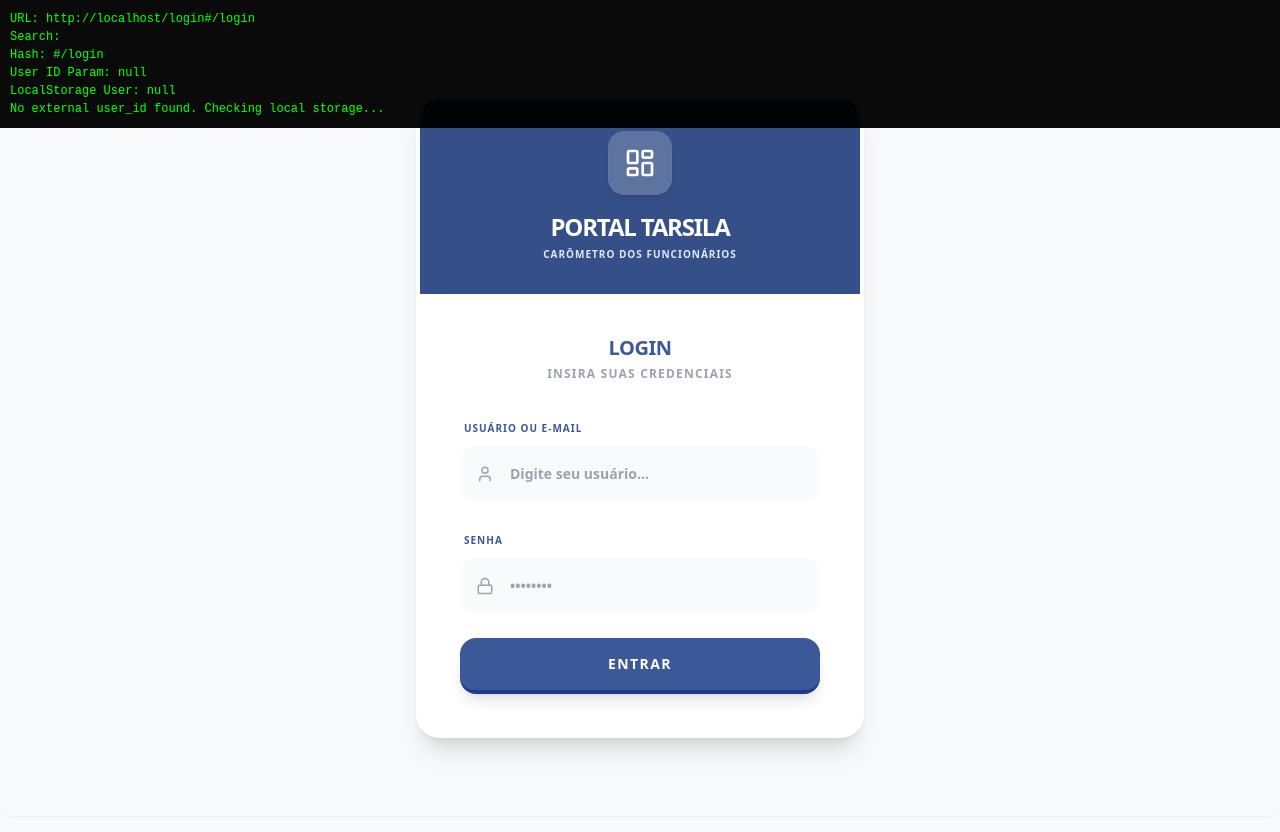
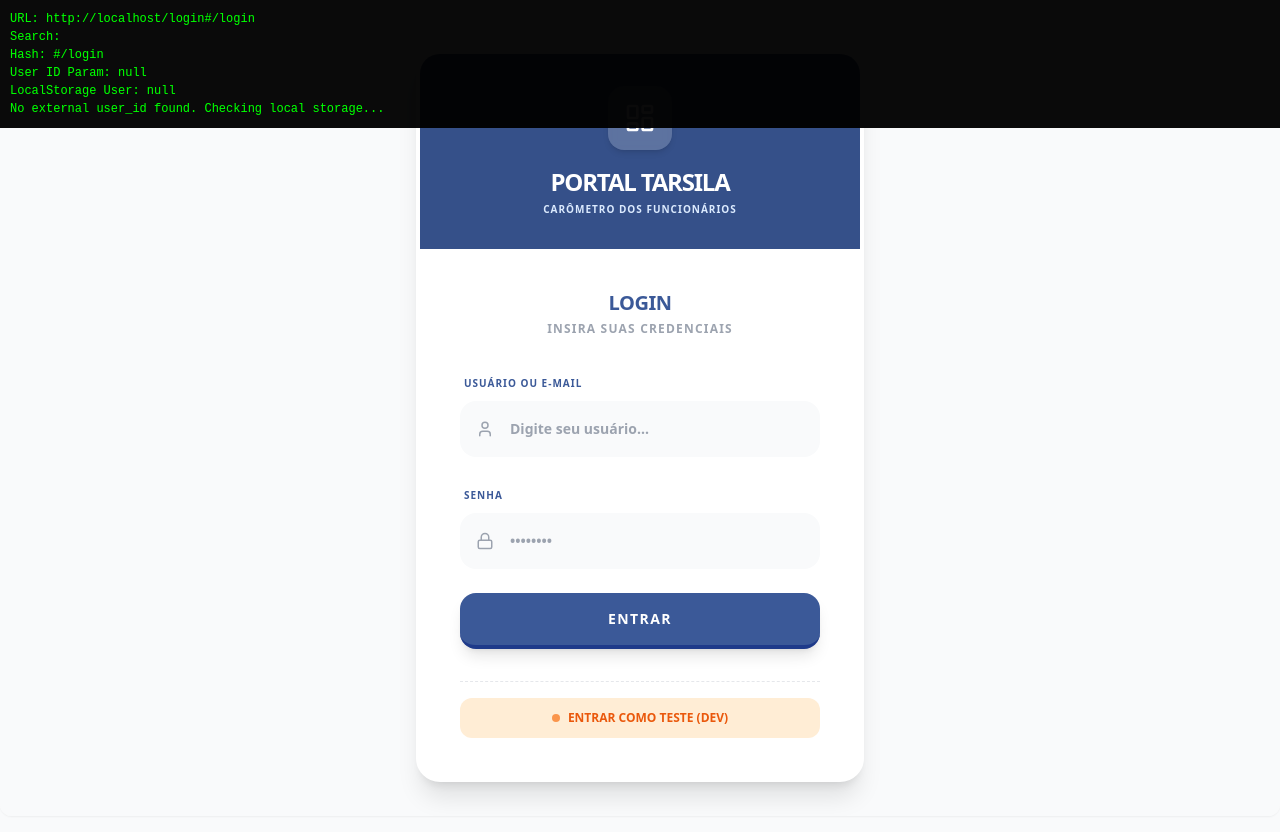
Before and after one commit to egcampos26/CAROMETRO_FUNCIONARIOS, a React (Vite) app: page /login#/login in a window 1280 px wide. Built offline with nearby package versions, Linux system fonts and the light colour scheme; no server answers; the database is empty.

Commit message:
Implement mock test user for dev mode

```diff
--- a/AuthContext.tsx
+++ b/AuthContext.tsx
@@ -17,6 +17,7 @@ interface AuthContextType {
     loading: boolean;
     login: (email: string, senha: string) => Promise<{ error: string | null }>;
     logout: () => void;
+    loginAsTestUser?: () => void;
 }
 
 const AuthContext = createContext<AuthContextType>({
@@ -24,6 +25,7 @@ const AuthContext = createContext<AuthContextType>({
     loading: true,
     login: async () => ({ error: 'Not implemented' }),
     logout: () => { },
+    loginAsTestUser: () => { },
 });
 
 export const useAuth = () => useContext(AuthContext);
@@ -175,8 +177,44 @@ export const AuthProvider: React.FC<{ children: ReactNode }> = ({ children }) =>
         localStorage.removeItem('carometro_user');
     };
 
+    const loginAsTestUser = () => {
+        const testUser: UserSession = {
+            id_func: 'test-user-id',
+            nome_func: 'Usuário Teste',
+            email: 'teste@exemplo.com',
+            role: 'Admin',
+            details: {
+                id_func: 'test-user-id',
+                nome_func: 'Usuário Teste',
+                rf: '0000000',
+                vc: '1',
+                empresa: 'PREFEITURA',
+                status: 'ATIVO',
+                vinculo: 'TESTE',
+                categoria: 'GESTAO',
+                cargo_base: 'Cargo Base',
+                cargo: 'Cargo Teste',
+                funcao: 'Função Teste',
+                subfuncao: '',
+                qpe: '00',
+                jornada: 'COMPLETA',
+                inicio_exercicio: '2024-01-01',
+                inicio_ue: '2024-01-01',
+                ue_lotacao: '000000',
+                ue_exercicio: '000000',
+                ue_acumulo: '',
+                email_sme: 'teste@sme.sp.gov.br',
+                email_edu: 'teste@edu.sme.sp.gov.br',
+                foto_func: ''
+            } as Funcionario
+        };
+        setUser(testUser);
+        localStorage.setItem('carometro_user', JSON.stringify(testUser));
+        console.log('Logged in as Test User');
+    };
+
     return (
-        <AuthContext.Provider value={{ user, loading, login, logout }}>
+        <AuthContext.Provider value={{ user, loading, login, logout, loginAsTestUser }}>
             {children}
         </AuthContext.Provider>
     );
--- a/pages/Login.tsx
+++ b/pages/Login.tsx
@@ -6,7 +6,7 @@ import { LayoutDashboard, Lock, User, AlertCircle, Loader2 } from 'lucide-react'
 import { INSTITUTIONAL_BLUE } from '../constants';
 
 const Login: React.FC = () => {
-    const { login } = useAuth();
+    const { login, loginAsTestUser } = useAuth();
     const navigate = useNavigate();
     const [email, setEmail] = useState('');
     const [password, setPassword] = useState('');
@@ -98,6 +98,24 @@ const Login: React.FC = () => {
                             {isLoading ? <Loader2 className="animate-spin" size={20} /> : 'Entrar'}
                         </button>
                     </form>
+                    {import.meta.env.DEV && (
+                        <div className="mt-4 pt-4 border-t border-dashed border-gray-200">
+                            <button
+                                type="button"
+                                onClick={() => {
+                                    if (loginAsTestUser) {
+                                        loginAsTestUser();
+                                    } else {
+                                        console.error('loginAsTestUser not available');
+                                    }
+                                }}
+                                className="w-full bg-orange-100 text-orange-600 py-3 rounded-xl font-bold text-xs uppercase hover:bg-orange-200 transition-colors flex items-center justify-center gap-2"
+                            >
+                                <span className="w-2 h-2 rounded-full bg-orange-500 animate-pulse"></span>
+                                Entrar como Teste (DEV)
+                            </button>
+                        </div>
+                    )}
                 </div>
             </div>
         </div>
```
